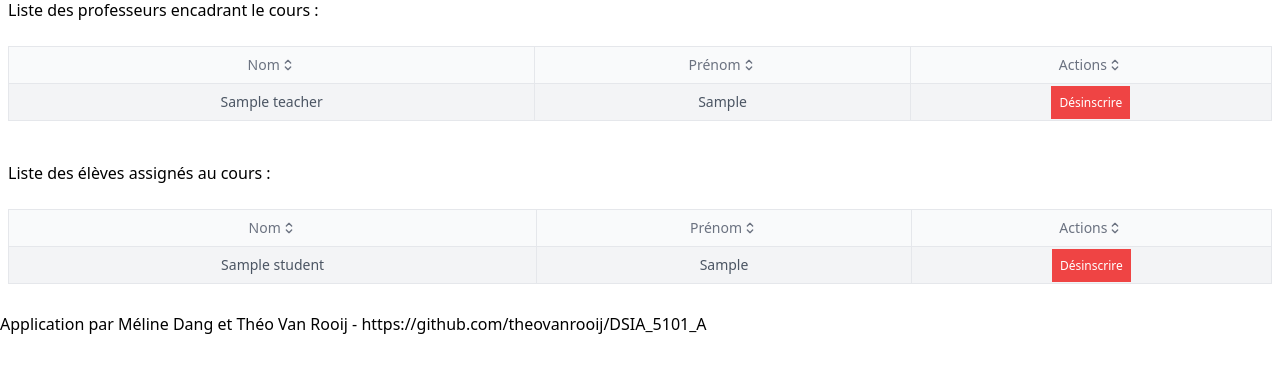
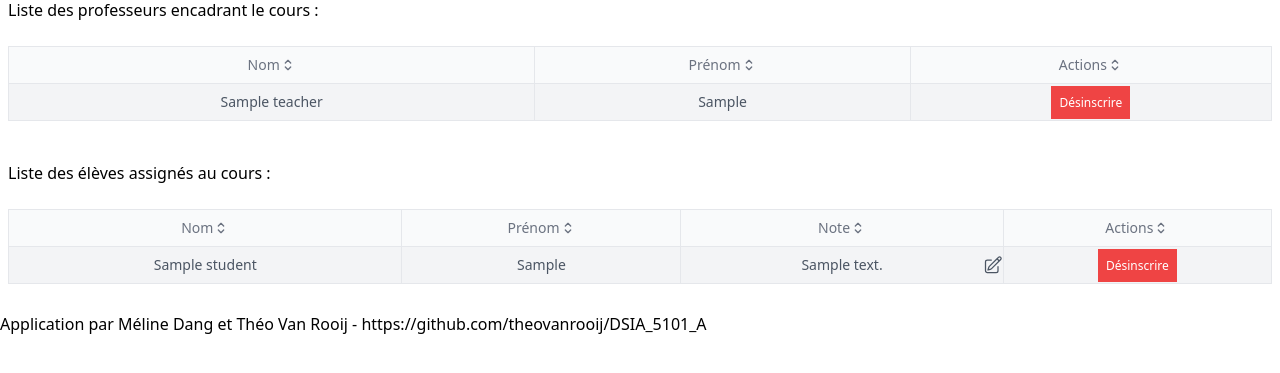
Before and after one commit to theovanrooij/DSIA_5101_A, a Flask app: page /subject/1 in a window 1280 px wide. Shown: the part 152-525 px from the top of the page. Run offline with Flask 2, Linux system fonts and the light colour scheme; a database or web service that is not in the repository returns one stand-in record (values such as "Sample title"); data that the repository does not hold is empty; some libraries are stand-ins or nearby versions.

Commit message:
Ajout front : modification des notes depuis le détail d'un subject

```diff
--- a/front/app/main.py
+++ b/front/app/main.py
@@ -274,6 +274,32 @@ def removeSubjectStudent(subjectID,studentID):
     # return response.content
     return redirect("/subject/"+subjectID)
 
+
+@app.route('/subjects/edit-note/<subjectID>/<studentID>/<noteValue>', methods= ['POST','GET'])
+def editNoteSubject(subjectID,studentID,noteValue):
+
+    subject =  requests.get(app.config['API_URL']+"/subjects/"+subjectID)
+    subject = subject.json()
+    teachers = subject.get("teachers")
+    subject["teachers"] = []
+    if teachers :
+        for teacher in teachers :
+            subject["teachers"].append(teacher["id"])
+
+    students = subject.get("students")
+    subject["students"] = []
+
+    for student in students :
+        if not student.get("id") == studentID :
+            note = student["note"]
+            if not note :
+                note=-1
+            subject["students"].append([student["id"],note])
+        else :
+            subject["students"].append([student["id"],int(noteValue)])
+    response  = requests.put(app.config['API_URL']+"/subjects/"+subjectID,json=subject)
+    return redirect("/subject/"+subjectID)
+
 @app.errorhandler(404)
 def page_not_found(e):
     return redirect("/")
--- a/front/app/templates/subject-detail.html
+++ b/front/app/templates/subject-detail.html
@@ -90,6 +90,14 @@
                         </svg>
                     </div>
                 </th>
+                <th class="p-2 border-r cursor-pointer text-sm font-thin text-gray-500">
+                    <div class="flex items-center justify-center">
+                        Note
+                        <svg xmlns="http://www.w3.org/2000/svg" class="h-4 w-4" fill="none" viewBox="0 0 24 24" stroke="currentColor">
+                            <path stroke-linecap="round" stroke-linejoin="round" stroke-width="2" d="M8 9l4-4 4 4m0 6l-4 4-4-4" />
+                        </svg>
+                    </div>
+                </th>
 
                 <th class="p-2 border-r cursor-pointer text-sm font-thin text-gray-500">
                     <div class="flex items-center justify-center">
@@ -103,9 +111,25 @@
         </thead>
         <tbody>
             {% for student in subject["students"] %}
-            <tr class="bg-gray-100 text-center border-b text-sm text-gray-600">
+            <tr class="bg-gray-100 text-center border-b text-sm text-gray-600 student-tr" id="{{student['id']}}">
                 <td class="p-2 border-r">{{student["family_name"]}}</td>
                 <td class="p-2 border-r">{{student["first_name"]}}</td>
+                <td class="p-2 border-r relative w-50" >
+                    <div class="display-note-container">
+                        {{student["note"]}}
+                        <svg class="absolute top-2 right-0 h-5 edit-note-button" xmlns="http://www.w3.org/2000/svg" fill="none" viewBox="0 0 24 24" stroke-width="1.5" stroke="currentColor" class="w-6 h-6">
+                            <path stroke-linecap="round" stroke-linejoin="round" d="M16.862 4.487l1.687-1.688a1.875 1.875 0 112.652 2.652L10.582 16.07a4.5 4.5 0 01-1.897 1.13L6 18l.8-2.685a4.5 4.5 0 011.13-1.897l8.932-8.931zm0 0L19.5 7.125M18 14v4.75A2.25 2.25 0 0115.75 21H5.25A2.25 2.25 0 013 18.75V8.25A2.25 2.25 0 015.25 6H10" />
+                        </svg>
+                    </div>
+                    <div class="edit-note-container relative" style="display: none;">
+                        <input type="number" class="edit-note-input" value="{{student['note']}}" name="note" class="edit-note-input w-50 px-3 py-1 bg-white border shadow-sm border-slate-300 placeholder-slate-400 focus:outline-none focus:border-sky-500 focus:ring-sky-500 rounded-md sm:text-sm focus:ring-1" >
+                        <svg class="absolute top-2 right-0 h-5 submit-note-button" xmlns="http://www.w3.org/2000/svg" fill="none" viewBox="0 0 24 24" stroke-width="1.5" stroke="currentColor" class="w-6 h-6">
+                            <path stroke-linecap="round" stroke-linejoin="round" d="M4.5 12.75l6 6 9-13.5" />
+                        </svg>
+
+                    </div>
+
+               </td>
                 <td>
                     <a href="/subjects/remove-student/{{subject['id']}}/{{student['id']}}" class="bg-red-500 p-2 text-white hover:shadow-lg text-xs font-thin">Désinscrire</a>
                 </td>
@@ -116,4 +140,22 @@
 </div>
 
 
+<script>
+    let students = document.querySelectorAll(".student-tr")
+    console.log(students)
+    students.forEach(student => {
+        student.querySelector(".edit-note-button").addEventListener("click", () => {
+            student.querySelector(".display-note-container").style.display = "none"
+            student.querySelector(".edit-note-container").style.display = "block"
+        })
+
+        student.querySelector(".submit-note-button").addEventListener("click", () => {
+            let studentID = student.id
+            let note = student.querySelector(".edit-note-input").value
+            console.log(studentID,note)
+            location.href = "/subjects/edit-note/{{subject['id']}}/"+studentID+"/"+note
+        })
+
+    });
+</script>
 {% endblock %}
```
